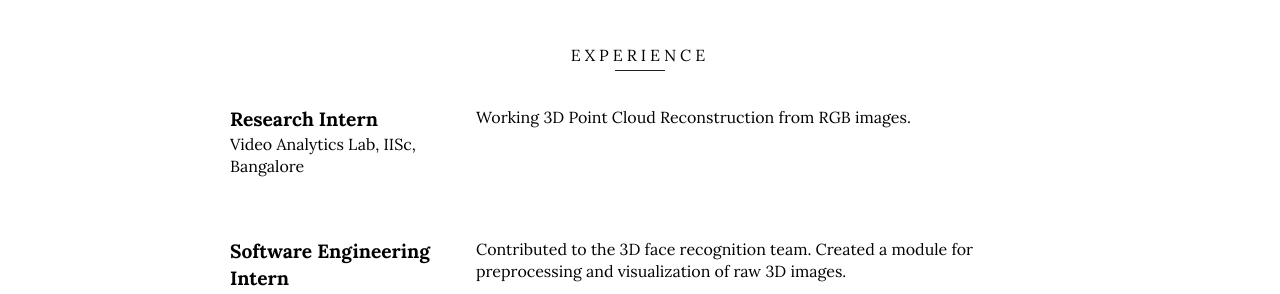
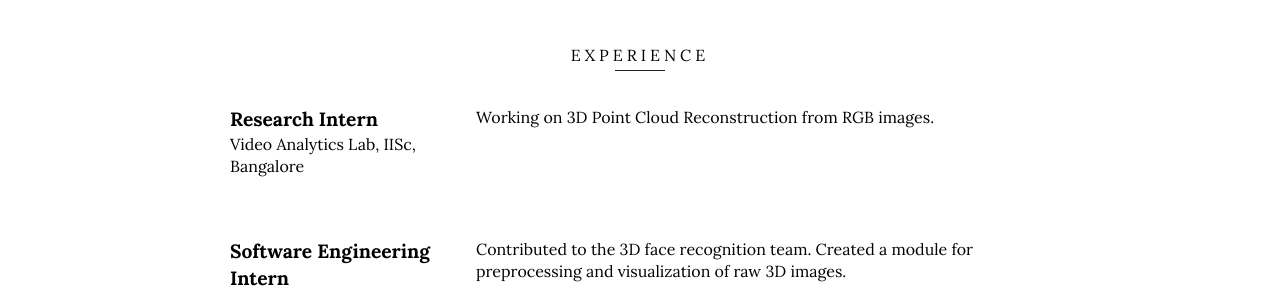
Before and after one commit to mayankgrwl97/mayankgrwl97.github.io, a Jekyll site: the page built from index.html, in a window 1280 px wide. Shown: the part 524-818 px from the top of the page. Built offline with Jekyll 4.4.1, drawn with Linux system fonts in a browser that asks for light colours.

Commit message:
Update jobs.yml

```diff
--- a/_data/jobs.yml
+++ b/_data/jobs.yml
@@ -1,6 +1,6 @@
 -   title: Research Intern
     company: Video Analytics Lab, IISc, Bangalore
-    description: Working 3D Point Cloud Reconstruction from RGB images.
+    description: Working on 3D Point Cloud Reconstruction from RGB images.
 
 -   title: Software Engineering Intern
     company: Samsung R&D Institute, Noida
```
